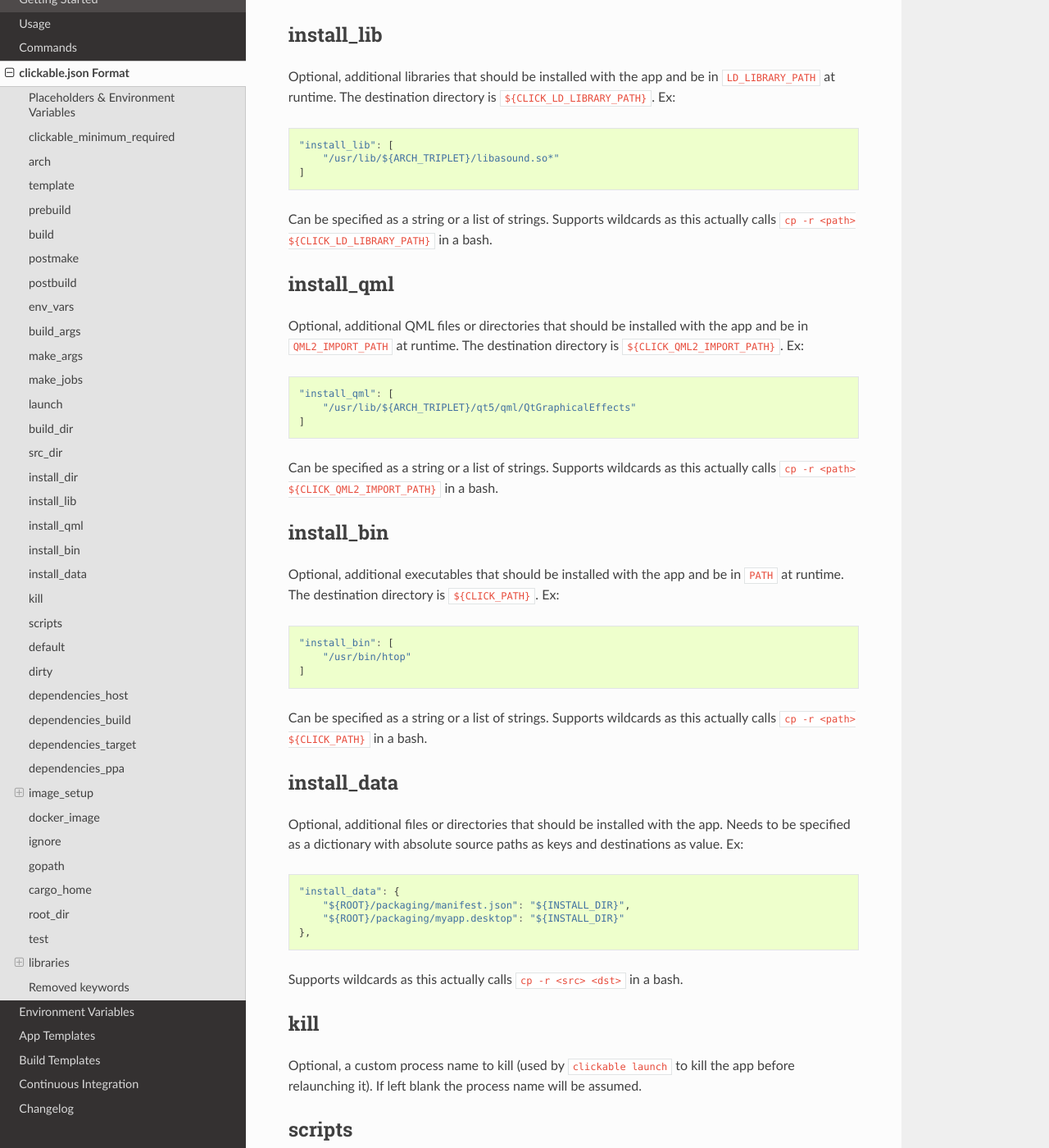
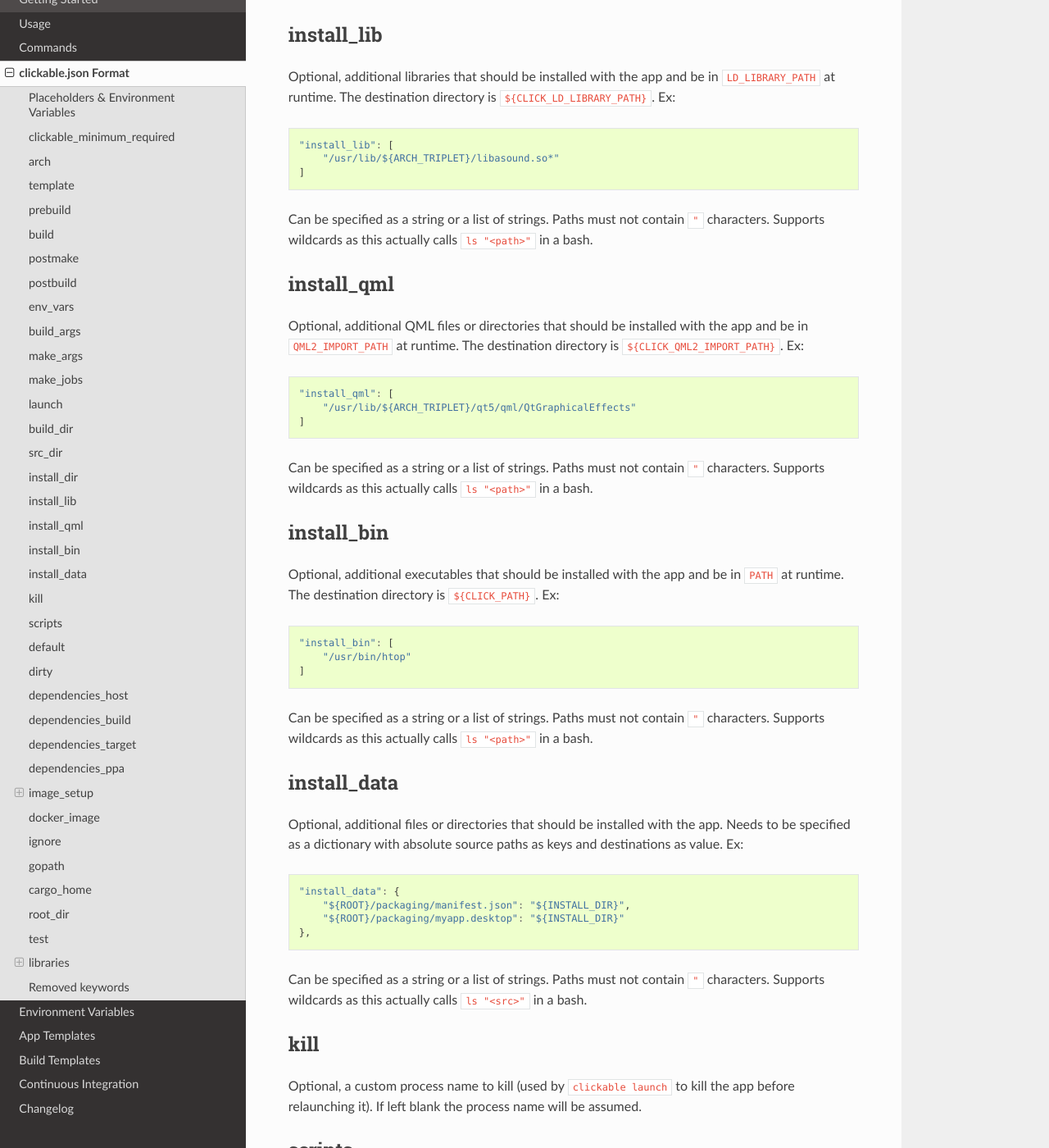
Before and after one commit to bhdouglass/clickable, a Sphinx documentation site: the page built from docs/clickable-json.rst, in a window 1280 px wide and 1400 px high, scrolled down 3535 px. Shown: the whole window at 82% size. Built offline with Sphinx 7.4.7 and the Read the Docs theme 2.0.0, drawn with Linux system fonts in a browser that asks for light colours.

Commit message:
Adjust docs accordingly

```diff
--- a/docs/clickable-json.rst
+++ b/docs/clickable-json.rst
@@ -192,8 +192,8 @@ The destination directory is ``${CLICK_LD_LIBRARY_PATH}``. Ex:
         "/usr/lib/${ARCH_TRIPLET}/libasound.so*"
     ]
 
-Can be specified as a string or a list of strings.
-Supports wildcards as this actually calls ``cp -r <path> ${CLICK_LD_LIBRARY_PATH}`` in a bash.
+Can be specified as a string or a list of strings. Paths must not contain ``"`` characters.
+Supports wildcards as this actually calls ``ls "<path>"`` in a bash.
 
 install_qml
 -----------
@@ -207,8 +207,8 @@ Optional, additional QML files or directories that should be installed with the
         "/usr/lib/${ARCH_TRIPLET}/qt5/qml/QtGraphicalEffects"
     ]
 
-Can be specified as a string or a list of strings.
-Supports wildcards as this actually calls ``cp -r <path> ${CLICK_QML2_IMPORT_PATH}`` in a bash.
+Can be specified as a string or a list of strings. Paths must not contain ``"`` characters.
+Supports wildcards as this actually calls ``ls "<path>"`` in a bash.
 
 install_bin
 -----------
@@ -222,8 +222,8 @@ The destination directory is ``${CLICK_PATH}``. Ex:
         "/usr/bin/htop"
     ]
 
-Can be specified as a string or a list of strings.
-Supports wildcards as this actually calls ``cp -r <path> ${CLICK_PATH}`` in a bash.
+Can be specified as a string or a list of strings. Paths must not contain ``"`` characters.
+Supports wildcards as this actually calls ``ls "<path>"`` in a bash.
 
 install_data
 ------------
@@ -238,7 +238,8 @@ Needs to be specified as a dictionary with absolute source paths as keys and des
         "${ROOT}/packaging/myapp.desktop": "${INSTALL_DIR}"
     },
 
-Supports wildcards as this actually calls ``cp -r <src> <dst>`` in a bash.
+Can be specified as a string or a list of strings. Paths must not contain ``"`` characters.
+Supports wildcards as this actually calls ``ls "<src>"`` in a bash.
 
 kill
 ----
```
